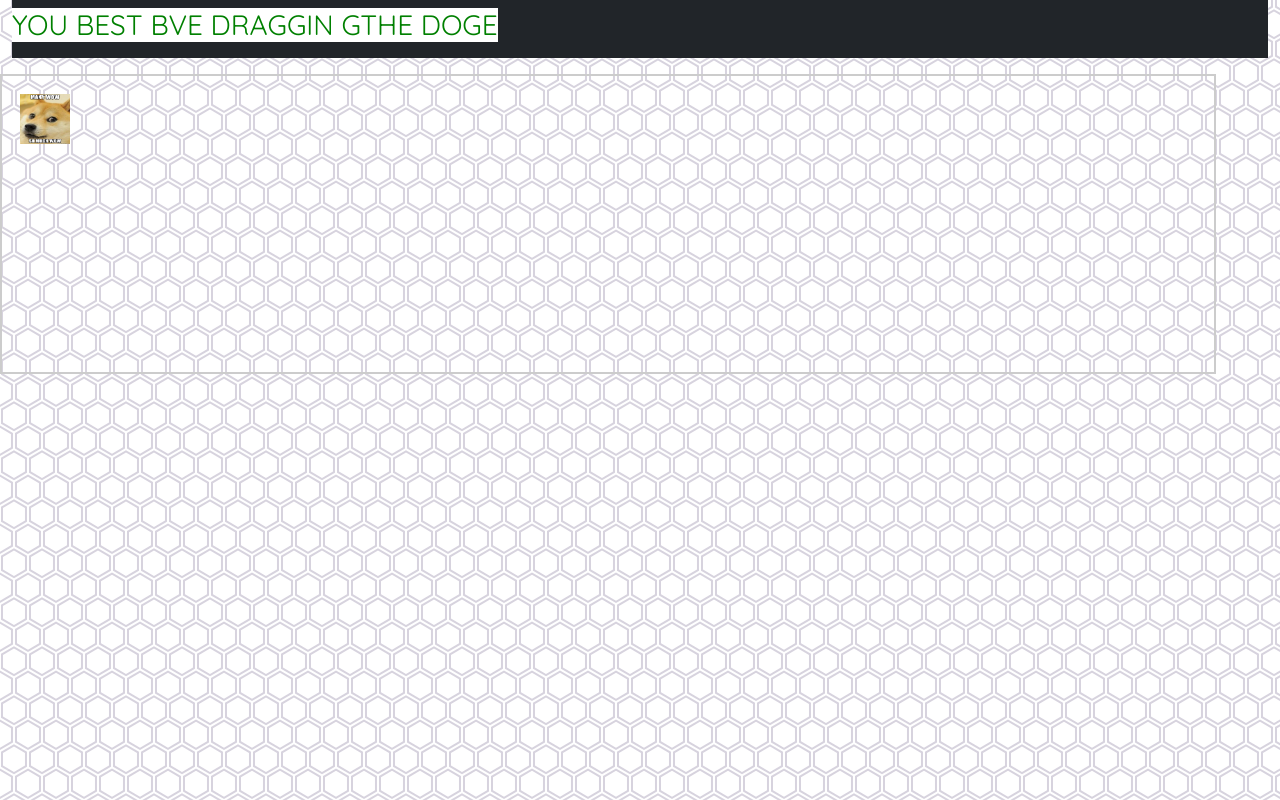
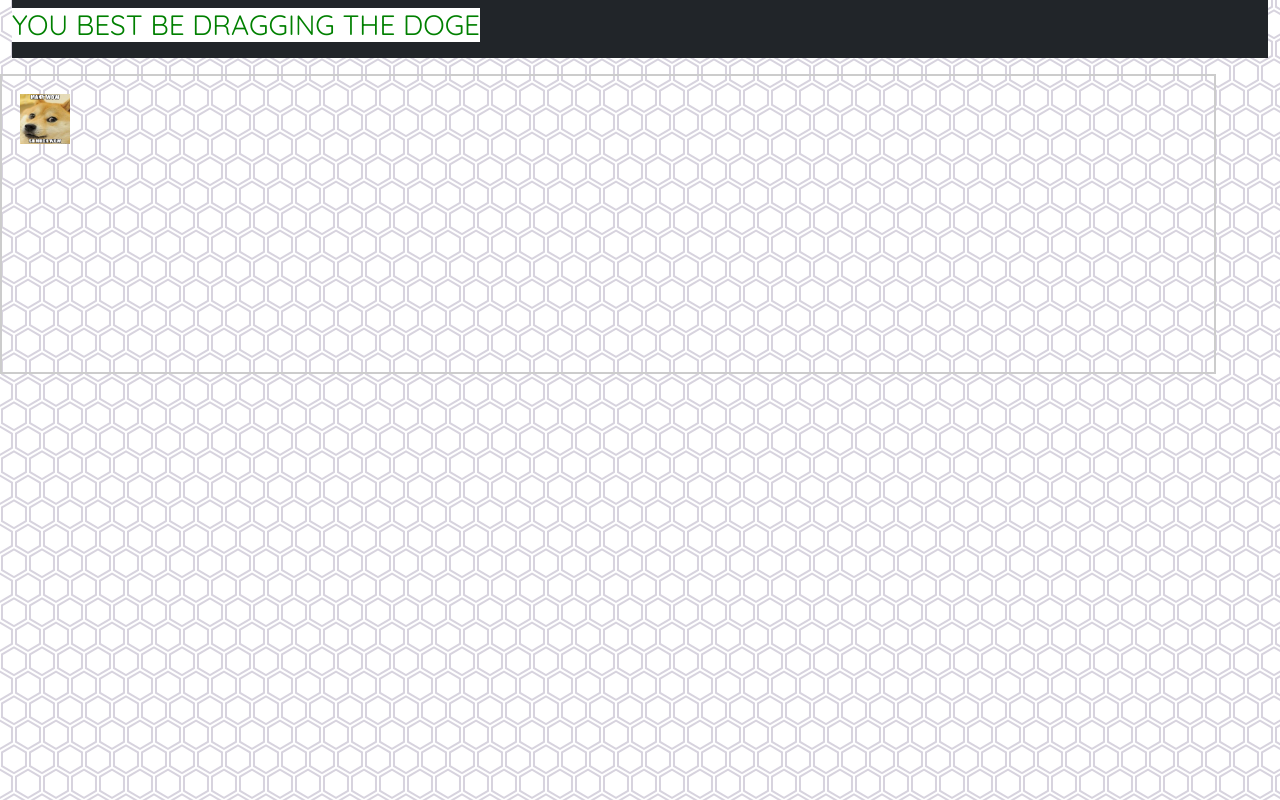
Before and after one commit to GatorDJ98/upgraded-bassoon, a plain HTML site: page index.html in a window 1280 px wide. Drawn offline with nearby package versions, Linux system fonts and the light colour scheme.

Commit message:
Update index.html

```diff
--- a/index.html
+++ b/index.html
@@ -15,7 +15,7 @@
 
   <!-- Grey with black text -->
 <nav class="navbar navbar-expand-sm bg-dark navbar-dark">
-  <h3>YOU BEST BVE DRAGGIN GTHE DOGE</h3>
+  <h3>YOU BEST BE DRAGGING THE DOGE</h3>
 
 </nav>
 
```
